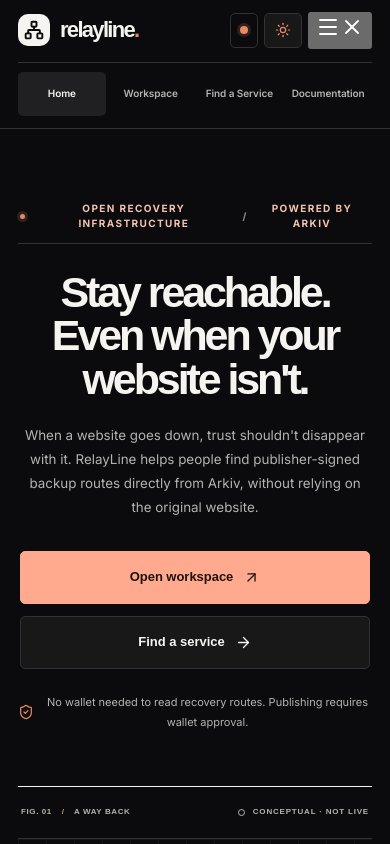
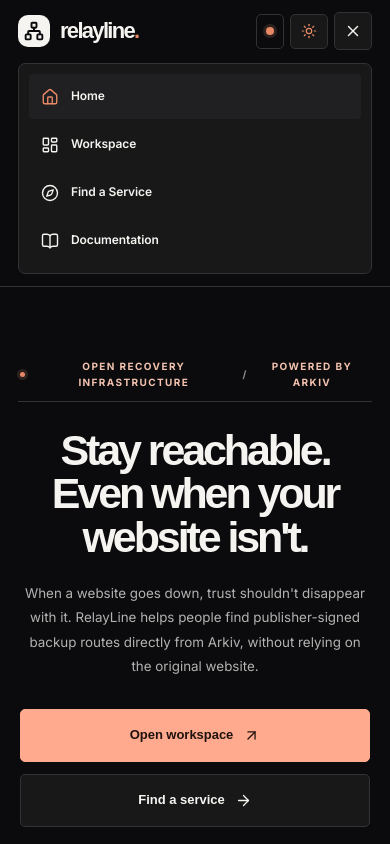
Before and after one commit to victorkay97/RelayLine, a website built with Vite: page index.html in a window 390 px wide. Both pictures are taken after a click on the button 340 px from the left and 30 px from the top of the page. Shown: the top 844 px of the page. Built offline with nearby package versions, Linux system fonts and the light colour scheme.

Commit message:
fix: space portfolio section and use compact navigation disclosure

```diff
--- a/web/editorial.css
+++ b/web/editorial.css
@@ -343,3 +343,78 @@
 @media(max-width:395px){
   html[data-theme] .footer-inner p{flex-basis:100%}
 }
+
+/* Workspace hierarchy: separate system feedback from the portfolio section. */
+html[data-theme] .workspace-services{margin-top:48px}
+@media(max-width:680px){html[data-theme] .workspace-services{margin-top:36px}}
+
+/* Consistent header navigation: desktop stays inline; tablet/mobile disclose it.
+   Using a full-width panel preserves legible labels and 44px touch targets. */
+html[data-theme] .menu-toggle{
+  display:none;
+  width:42px;
+  height:42px;
+  align-items:center;
+  justify-content:center;
+  padding:0;
+  background:var(--panel);
+  color:var(--text);
+  border:1px solid var(--border);
+  border-radius:5px;
+  cursor:pointer;
+}
+html[data-theme] .menu-toggle:hover{background:var(--panel-2);border-color:var(--muted-2)}
+html[data-theme] .menu-toggle svg{width:19px;height:19px}
+html[data-theme] .menu-toggle .menu-icon-close{display:none}
+html[data-theme] .menu-toggle[aria-expanded="true"] .menu-icon-open{display:none}
+html[data-theme] .menu-toggle[aria-expanded="true"] .menu-icon-close{display:block}
+@media(max-width:900px){
+  html[data-theme] .menu-toggle{display:inline-flex}
+  html[data-theme] .primary-nav{
+    display:none;
+    order:3;
+    flex:1 0 100%;
+    width:100%;
+    margin:0;
+    gap:3px;
+    padding:10px;
+    align-items:stretch;
+    flex-direction:column;
+    justify-content:flex-start;
+    height:auto;
+    overflow:visible;
+    border:1px solid var(--border);
+    border-radius:7px;
+    background:var(--panel);
+    scrollbar-width:auto;
+  }
+  html[data-theme] .nav-container[data-nav-open] .primary-nav{display:flex}
+  html[data-theme] .primary-nav>a{
+    display:flex;
+    flex:none;
+    justify-content:flex-start;
+    gap:12px;
+    align-items:center;
+    min-height:47px;
+    padding:12px 14px;
+    border-radius:4px;
+    font-size:13px;
+    font-weight:570;
+    color:var(--text);
+    white-space:normal;
+  }
+  html[data-theme] .primary-nav>a svg{
+    display:block;
+    width:18px;
+    height:18px;
+  }
+  html[data-theme] .primary-nav>a[aria-current]{
+    color:var(--text);
+    background:var(--panel-2);
+  }
+}
+@media(max-width:420px){
+  html[data-theme] .menu-toggle{width:38px;height:38px}
+  html[data-theme] .menu-toggle svg{width:18px;height:18px}
+  html[data-theme] .primary-nav>a{font-size:12px;min-height:45px;padding:11px 12px}
+}
```
